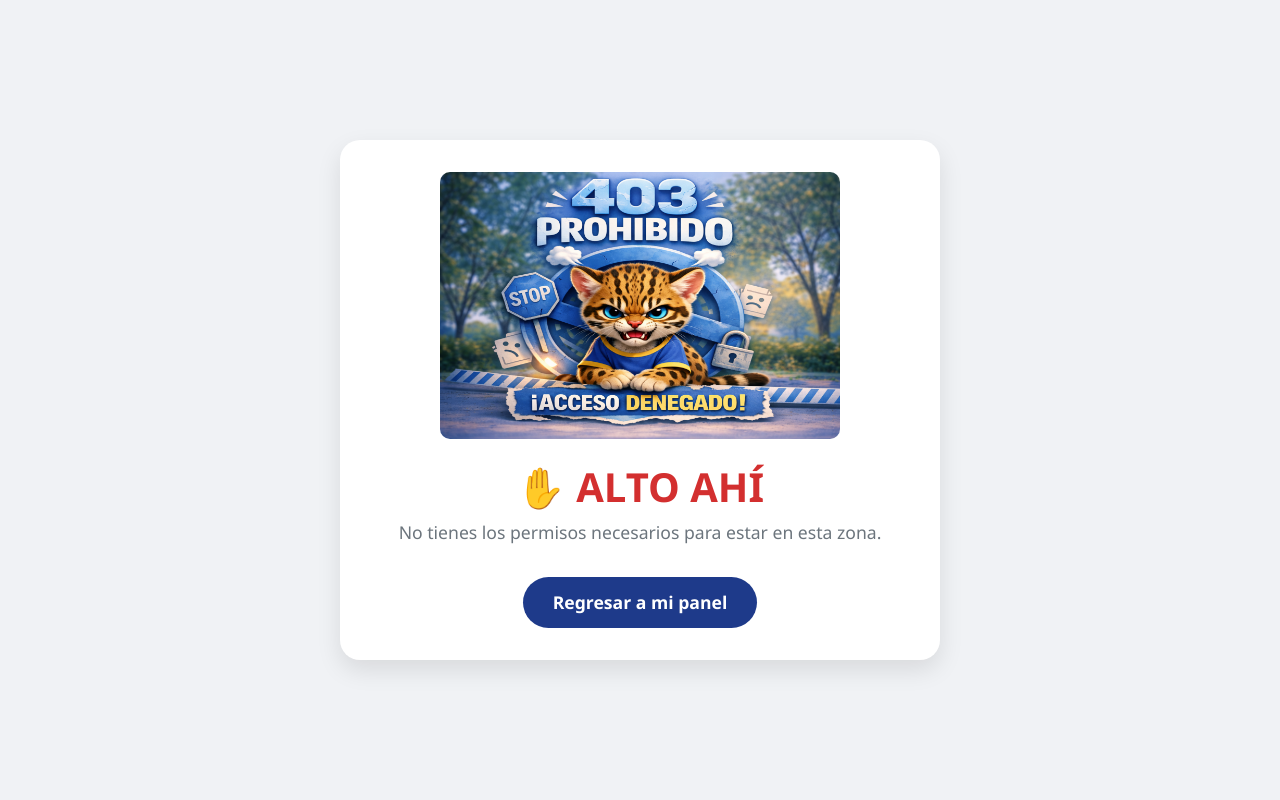
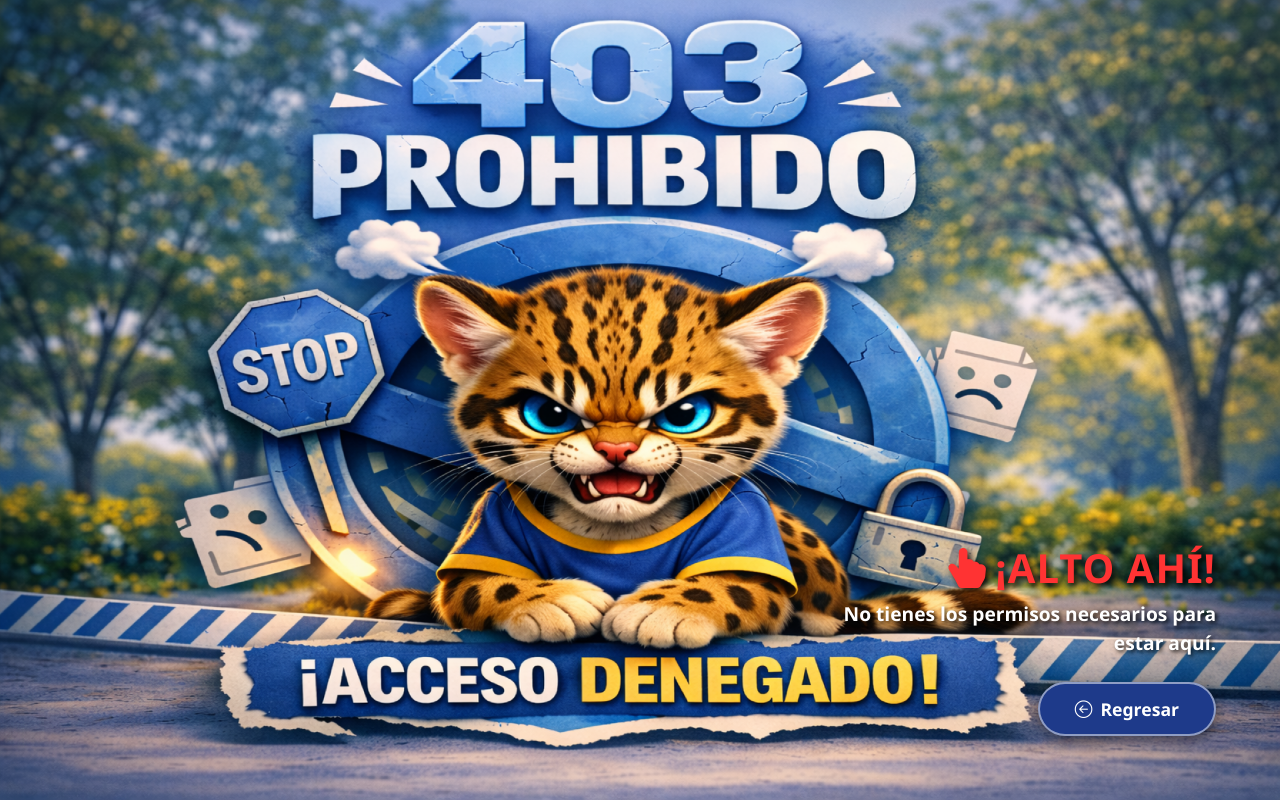
Before and after one commit to leon200331/SistemaEstanciaUNACH, a Django app: page /area-medica/ in a window 1280 px wide. Run offline with Django 5.2, Linux system fonts and the light colour scheme; the visitor is signed in with stand-in values (Sample User, id 1).

Commit message:
git commit -m Finalizado diseño 403: Estilo transparente sin bordes, imagen full screen y alineación derecha

```diff
--- a/templates/403_prohibido.html
+++ b/templates/403_prohibido.html
@@ -6,90 +6,124 @@
     <meta name="viewport" content="width=device-width, initial-scale=1.0">
     <title>Acceso Denegado</title>
     <link href="https://cdn.jsdelivr.net/npm/bootstrap@5.3.0/dist/css/bootstrap.min.css" rel="stylesheet">
+    <link rel="stylesheet" href="https://cdn.jsdelivr.net/npm/bootstrap-icons@1.10.0/font/bootstrap-icons.css">
 
     <style>
         body {
-            background-color: #f0f2f5; /* Un gris muy suavecito de fondo */
+            margin: 0;
+            padding: 0;
             height: 100vh;
+            width: 100vw;
+            font-family: 'Segoe UI', system-ui, sans-serif;
+            overflow: hidden;
+
+            /* --- CONFIGURACIÓN DE IMAGEN --- */
+            background-image: url("{% static 'img/403.png' %}");
+            /* La imagen ocupa todo el espacio sin cortes */
+            background-size: 100% 100%;
+            background-position: center;
+            background-repeat: no-repeat;
+
+            /* --- ALINEACIÓN --- */
             display: flex;
             flex-direction: column;
-            align-items: center;
-            justify-content: center;
-            font-family: 'Segoe UI', system-ui, sans-serif;
-            padding: 20px;
+            justify-content: flex-end; /* Todo abajo */
+            align-items: flex-end;     /* Todo a la DERECHA */
         }
 
-        .error-container {
-            text-align: center;
-            max-width: 600px;
-            width: 100%;
-            background: white;
-            padding: 2rem;
-            border-radius: 20px;
-            box-shadow: 0 10px 25px rgba(0,0,0,0.1); /* Sombra suave */
-            animation: bounceIn 0.8s;
+        /* --- CUADRO DE MENSAJE TRANSPARENTE --- */
+        .message-card {
+            /* Fondo transparente y sin bordes */
+            background: transparent;
+            border: none;
+            box-shadow: none;
+
+            padding: 1rem;
+            max-width: 450px;
+            width: auto;
+
+            text-align: right; /* Texto alineado a la derecha */
+
+            /* Márgenes para separarlo de la esquina */
+            margin-right: 3rem;
+            margin-bottom: 3rem;
+
+            /* Animación suave */
+            animation: fadeIn 1s ease-out;
         }
 
-        /* Animación de entrada simpática */
-        @keyframes bounceIn {
-            0% { transform: scale(0.3); opacity: 0; }
-            50% { transform: scale(1.05); }
-            70% { transform: scale(0.9); }
-            100% { transform: scale(1); opacity: 1; }
+        @keyframes fadeIn {
+            from { opacity: 0; transform: translateY(20px); }
+            to { opacity: 1; transform: translateY(0); }
         }
 
-        .jaguar-img {
-            max-width: 100%; /* Que no se salga del cuadro en celulares */
-            height: auto;
-            width: 400px; /* Tamaño ideal */
-            margin-bottom: 1.5rem;
-            border-radius: 10px;
+        /* Texto "ALTO AHÍ" */
+        .message-card h1 {
+            font-weight: 900;
+            text-transform: uppercase;
+            margin: 0 0 0.5rem 0;
+            font-size: 2.5rem; /* Letra más grande y potente */
+            letter-spacing: 1px;
+            color: #ff3333; /* Rojo intenso */
+            /* Sombra fuerte para que se lea bien sobre cualquier fondo */
+            text-shadow: 3px 3px 6px rgba(0,0,0,0.9);
         }
 
-        h1 {
-            color: #d32f2f; /* Rojo de advertencia */
-            font-weight: 800;
-            margin-bottom: 0.5rem;
-            text-transform: uppercase;
+        /* Párrafo explicativo */
+        .message-card p {
+            font-size: 1.2rem;
+            margin-bottom: 1.5rem;
+            color: #ffffff;
+            font-weight: 700;
+            text-shadow: 2px 2px 4px rgba(0,0,0,0.9);
         }
 
-        p {
-            color: #6c757d;
+        /* --- BOTÓN --- */
+        .btn-regresar {
+            background-color: #1e3a8a;
+            color: white;
+            padding: 12px 35px;
+            border-radius: 50px;
+            text-decoration: none;
+            font-weight: 700;
             font-size: 1.1rem;
-            margin-bottom: 2rem;
-        }
-
-        .btn-regresar {
-            background-color: #1e3a8a; /* Azul institucional (como la camisa del jaguar) */
-            color: white;
-            padding: 12px 30px;
-            border-radius: 50px; /* Botón redondo moderno */
-            text-decoration: none;
-            font-weight: bold;
-            font-size: 1.1rem;
-            transition: transform 0.2s, box-shadow 0.2s;
-            display: inline-block;
+            display: inline-flex;
+            align-items: center;
+            transition: all 0.3s ease;
+            border: 2px solid rgba(255, 255, 255, 0.5);
+            box-shadow: 0 5px 15px rgba(0,0,0,0.5);
         }
 
         .btn-regresar:hover {
-            background-color: #152c69;
+            background-color: #d1a928;
             color: white;
-            transform: translateY(-3px); /* Se levanta al pasar el mouse */
-            box-shadow: 0 5px 15px rgba(30, 58, 138, 0.4);
+            transform: scale(1.05);
+            box-shadow: 0 0 25px rgba(209, 169, 40, 0.7);
+            border-color: #ffffff;
         }
 
+        /* --- RESPONSIVO --- */
+        @media (max-width: 768px) {
+            body {
+                align-items: center; /* En celular lo centramos */
+                background-size: cover; /* 'cover' se ve mejor en vertical */
+            }
+            .message-card {
+                text-align: center;
+                margin-right: 0;
+                margin-bottom: 2rem;
+            }
+        }
     </style>
 </head>
 <body>
 
-    <div class="error-container">
-        <img src="{% static 'img/403.png' %}" alt="Acceso Prohibido" class="jaguar-img">
+    <div class="message-card">
+        <h1><i class="bi bi-hand-index-thumb-fill me-2"></i>¡ALTO AHÍ!</h1>
+        <p>No tienes los permisos necesarios para estar aquí.</p>
 
-        <h1>✋ Alto ahí</h1>
-        <p>No tienes los permisos necesarios para estar en esta zona.</p>
-
-        <a href="/" class="btn-regresar">
-            Regresar a mi panel
+        <a href="{% url 'root' %}" class="btn-regresar">
+            <i class="bi bi-arrow-left-circle me-2"></i> Regresar
         </a>
     </div>
 
```
Also changed, not shown: static/img/403.png.
